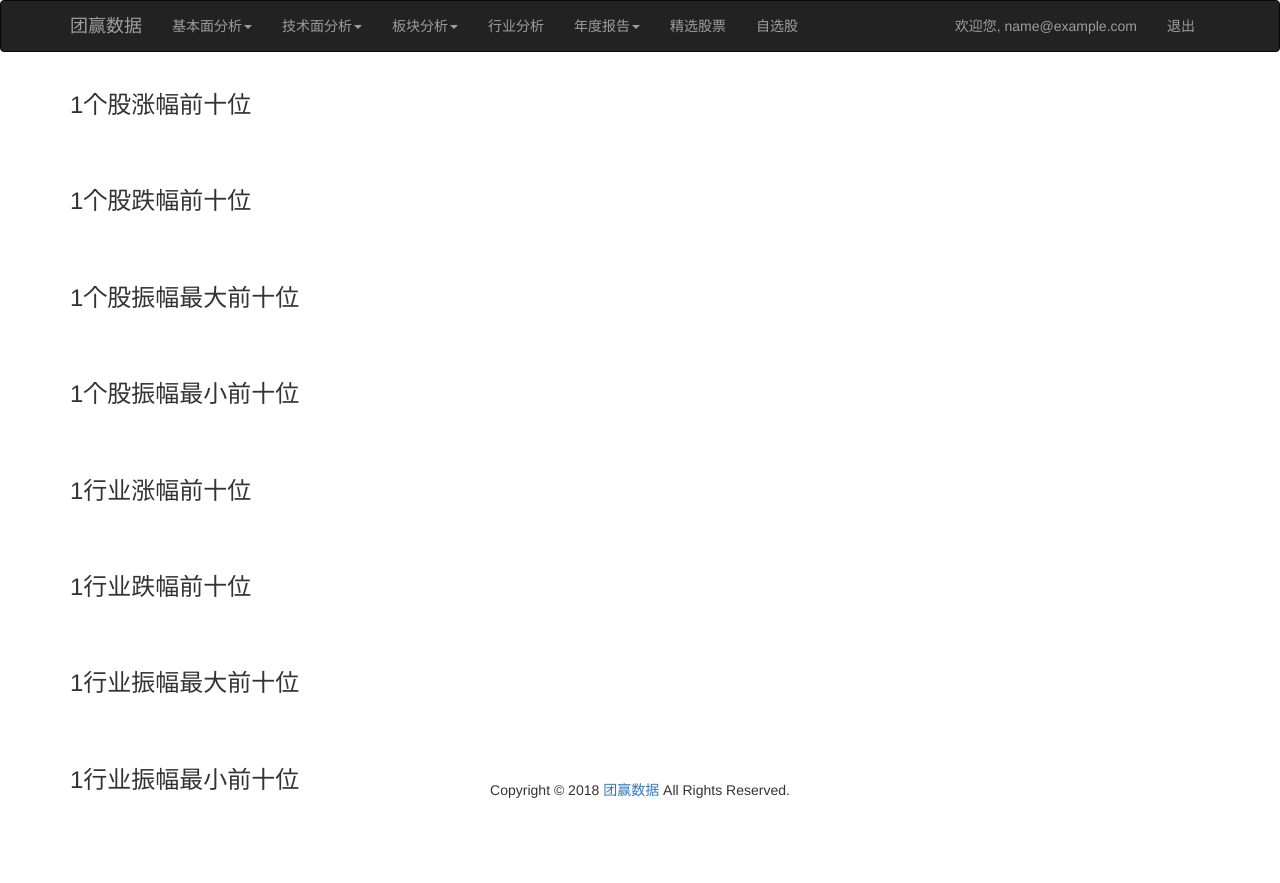
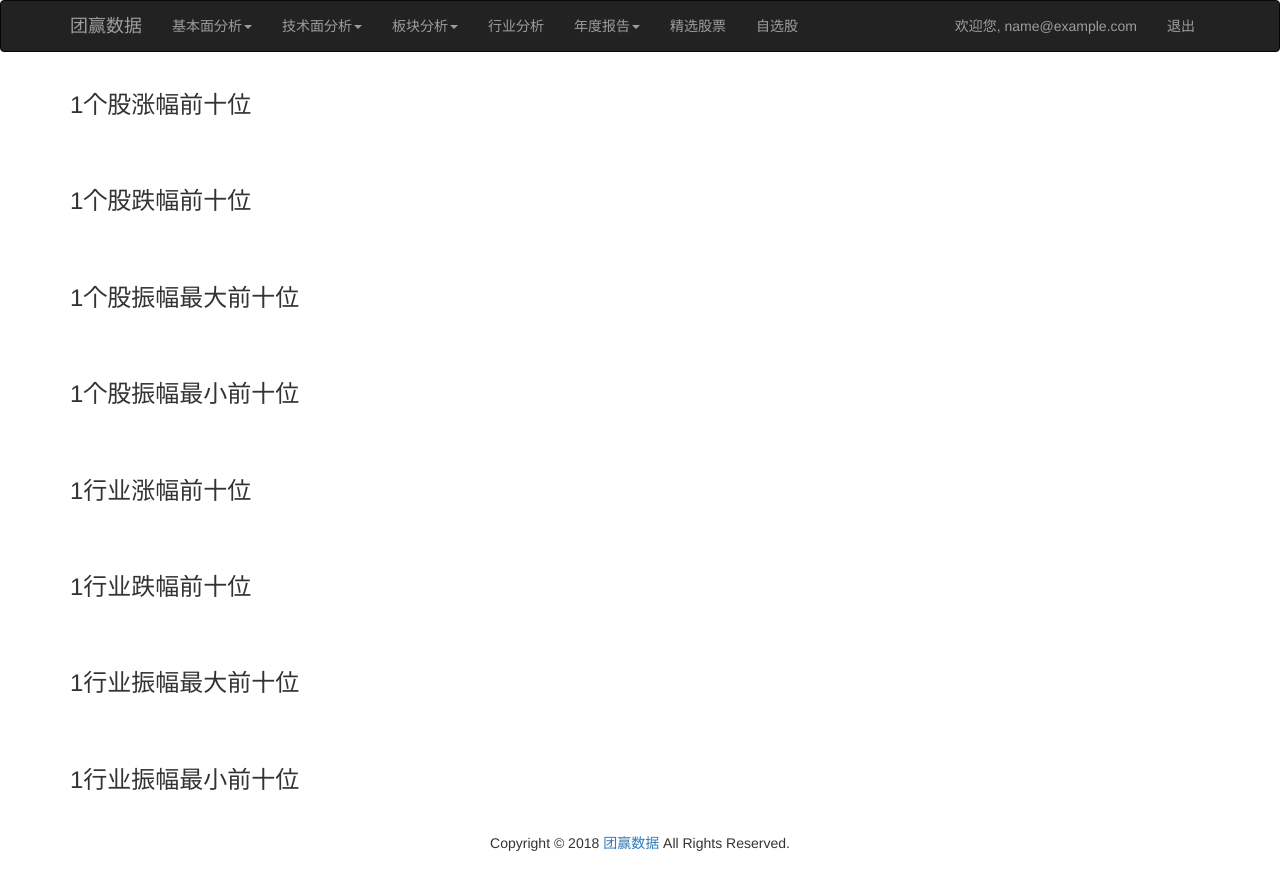
Before and after one commit to jerrylee529/twelvewin, a Flask app: page /annual_report/1 in a window 1280 px wide. Before the commit the page ends 798 px from the top, so only its background shows below. Run offline with Flask 2, Linux system fonts and the light colour scheme; the visitor is signed in with stand-in values (Sample User, id 1); data comes from the database, SQL or seed files in the repository; parts of the project's set-up code (start-up, migrations or seed data) failed here and were passed over; some libraries are stand-ins or nearby versions.

Commit message:
fix the bug that footer covers the page content

```diff
--- a/app/static/css/industry.css
+++ b/app/static/css/industry.css
@@ -77,3 +77,28 @@
 .color_cluster20 {
     color: #FF00FF;
 }
+
+html {
+  position: relative;
+  min-height: 100%;
+}
+
+body {
+  /* Margin bottom by footer height */
+  margin-bottom: 60px;
+}
+
+.wrapper {
+    position: relative;
+    min-height: 100%;
+    padding-bottom: 50px;
+    box-sizing: border-box;
+}
+
+.footer {
+    width: 100%;
+    height:50px;   /* footer的高度一定要是固定值*/
+    position:absolute;
+    bottom:0px;
+    left:0px;
+}
--- a/app/templates/base.html
+++ b/app/templates/base.html
@@ -1,5 +1,11 @@
 {% extends "bootstrap/base.html" %}
 {% block title %}团赢数据{% endblock %}
+
+
+{% block styles %}
+    {{super()}}
+    <link rel="stylesheet" type="text/css" href="/static/css/industry.css" />
+{% endblock styles %}
 
 
 {% block navbar %}
@@ -20,14 +26,24 @@
 
     {% block page_content %}{% endblock %}
 
-<!-- Copyright -->
-<footer class="container-fluid navbar-fixed-bottom">
-<div class="footer-copyright text-center py-3">Copyright &copy; 2018
-    <a href="http://www.twelvewin.com/">团赢数据</a> All Rights Reserved.
-</div>
-</footer>
+    <!-- Copyright -->
+    <!--<footer class="container-fluid navbar-fixed-bottom">-->
+    <footer class="footer">
+    <div class="container text-center">Copyright &copy; 2018
+        <a href="http://www.twelvewin.com/">团赢数据</a> All Rights Reserved.
+    </div>
+    </footer>
+
 </div>
 {% endblock %}
 
 
 <!-- Copyright -->
+{% block scripts %}
+
+    {{ super() }}
+    <script type="text/javascript">
+    $(document).ready(function(){
+    });
+    </script>
+{% endblock %}
```
